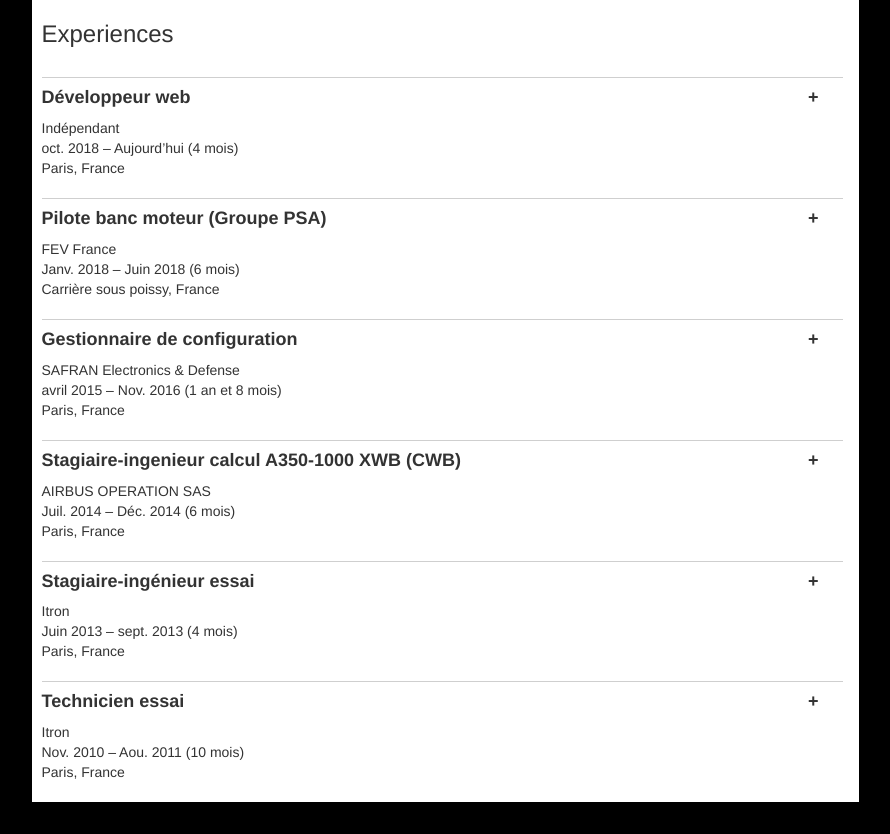
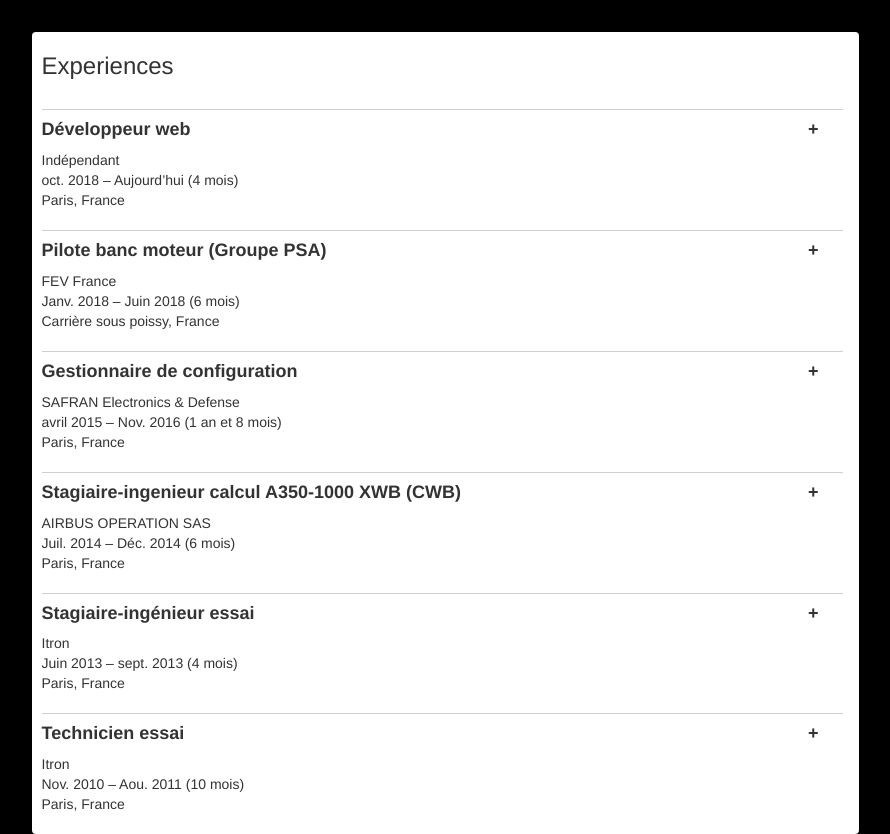
Before and after one commit to Augustin75009/cv-html, a plain HTML site: page index.html in a window 1280 px wide. Shown: the whole page, without its empty margins (195-1085 px from the left). Before the commit the page ends 802 px from the top, so only its background shows below. Drawn offline with nearby package versions, Linux system fonts and the light colour scheme.

Commit message:
border radius & padding top

```diff
--- a/cv.css
+++ b/cv.css
@@ -26,6 +26,7 @@ body {
   /*overflow: auto;*/
   /*height: 90vh;*/
   background-color: white;
+  border-radius: 4px;
 }
 
 .cv {
@@ -34,6 +35,7 @@ body {
   /*overflow: auto;*/
   background-color: rgba(255,255,255,0.95);
   margin: auto;
+  padding-top: 32px;
 }
 
 .exp-card>h4 {
```
